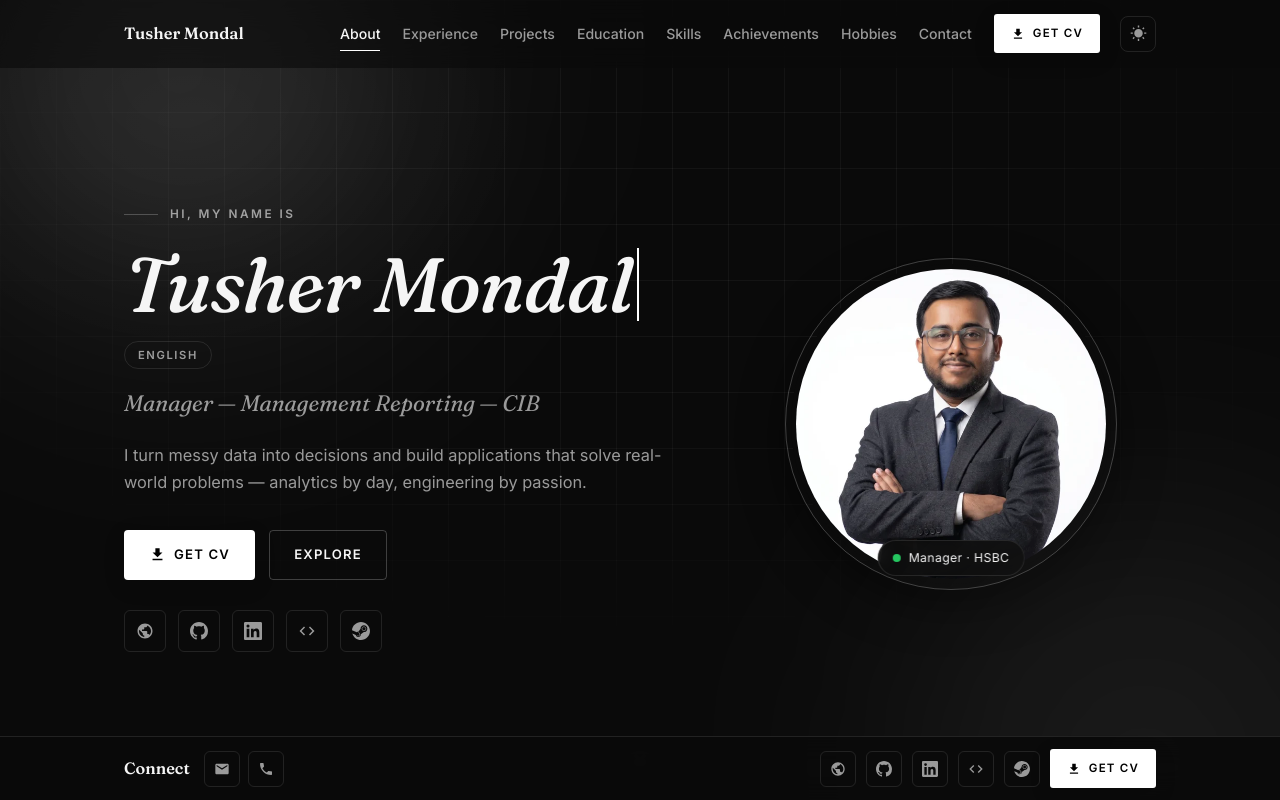
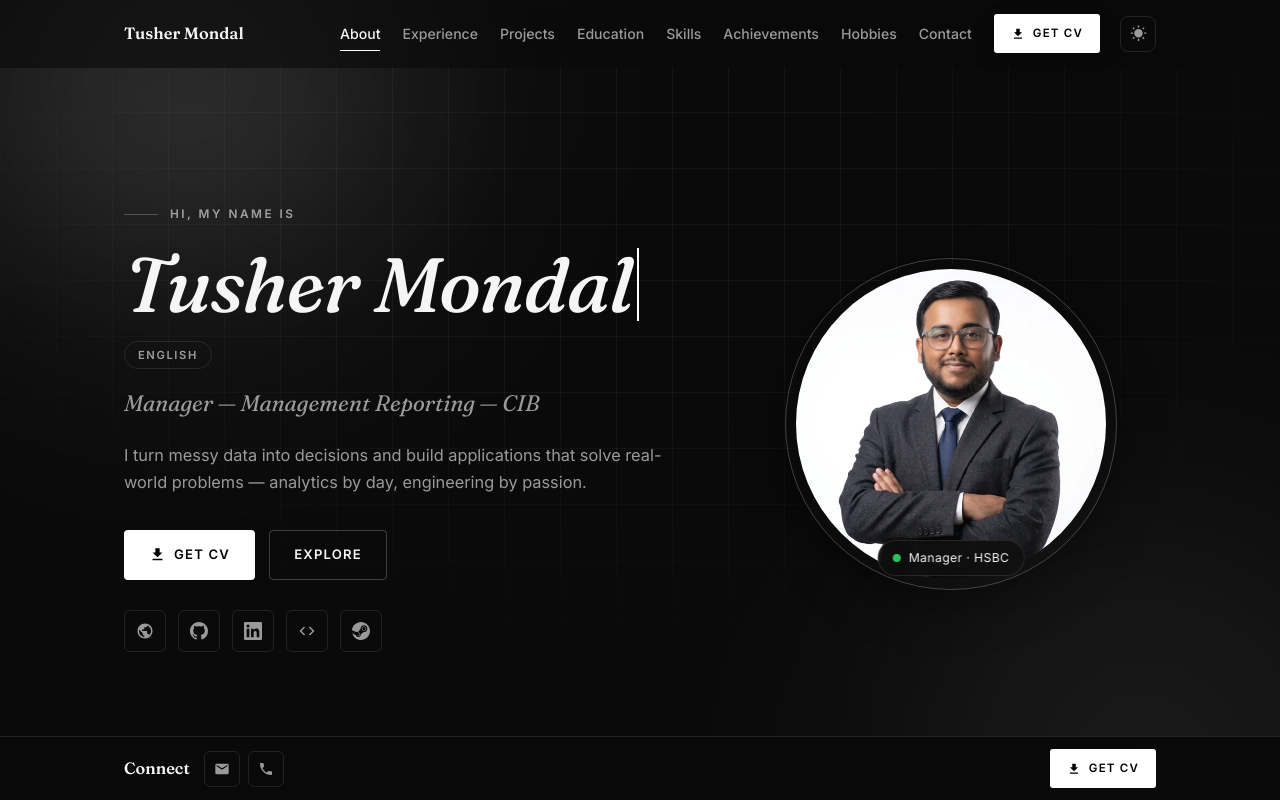
Before and after one commit to Hurley2017/tushermondalcv, a React (Vite) app: page / in a window 1280 px wide. Shown: the top 800 px of the page. Built offline with nearby package versions, Linux system fonts and the light colour scheme.

Commit message:
Remove social links from footer (keep Get CV)

```diff
--- a/src/components/Footer.jsx
+++ b/src/components/Footer.jsx
@@ -54,19 +54,6 @@ export default function Footer() {
           </button>
         </div>
         <div className="footer__icons">
-          {profile.socials.map((s) => (
-            <a
-              key={s.label}
-              className="social-btn social-btn--sm"
-              href={s.url}
-              target="_blank"
-              rel="noreferrer"
-              aria-label={s.label}
-              title={s.label}
-            >
-              <Icon name={s.icon} size={16} />
-            </a>
-          ))}
           <a className="btn btn--primary btn--sm footer__cv" href={profile.cvPdf} download>
             <Icon name="download" size={14} /> Get CV
           </a>
```
